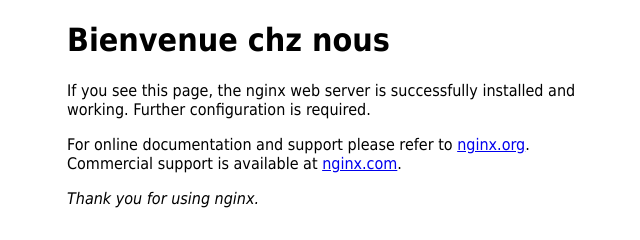
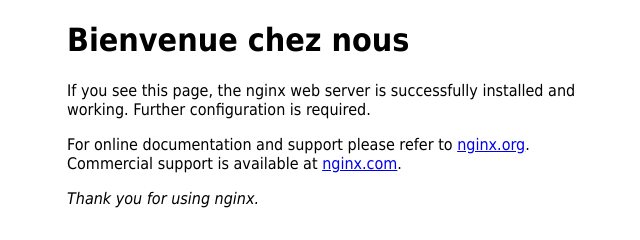
Before and after one commit to patrick00225/Directory, a plain HTML site: page index.html in a window 1280 px wide. Shown: the full height of the page, 293-933 px from the left. Drawn offline with Linux system fonts and the light colour scheme.

Commit message:
Update index.html

```diff
--- a/index.html
+++ b/index.html
@@ -9,7 +9,7 @@ font-family: Tahoma, Verdana, Arial, sans-serif; }
 </style>
 </head>
 <body>
-<h1>Bienvenue chz nous</h1>
+<h1>Bienvenue chez nous</h1>
 <p>If you see this page, the nginx web server is successfully installed and
 working. Further configuration is required.</p>
 
```
